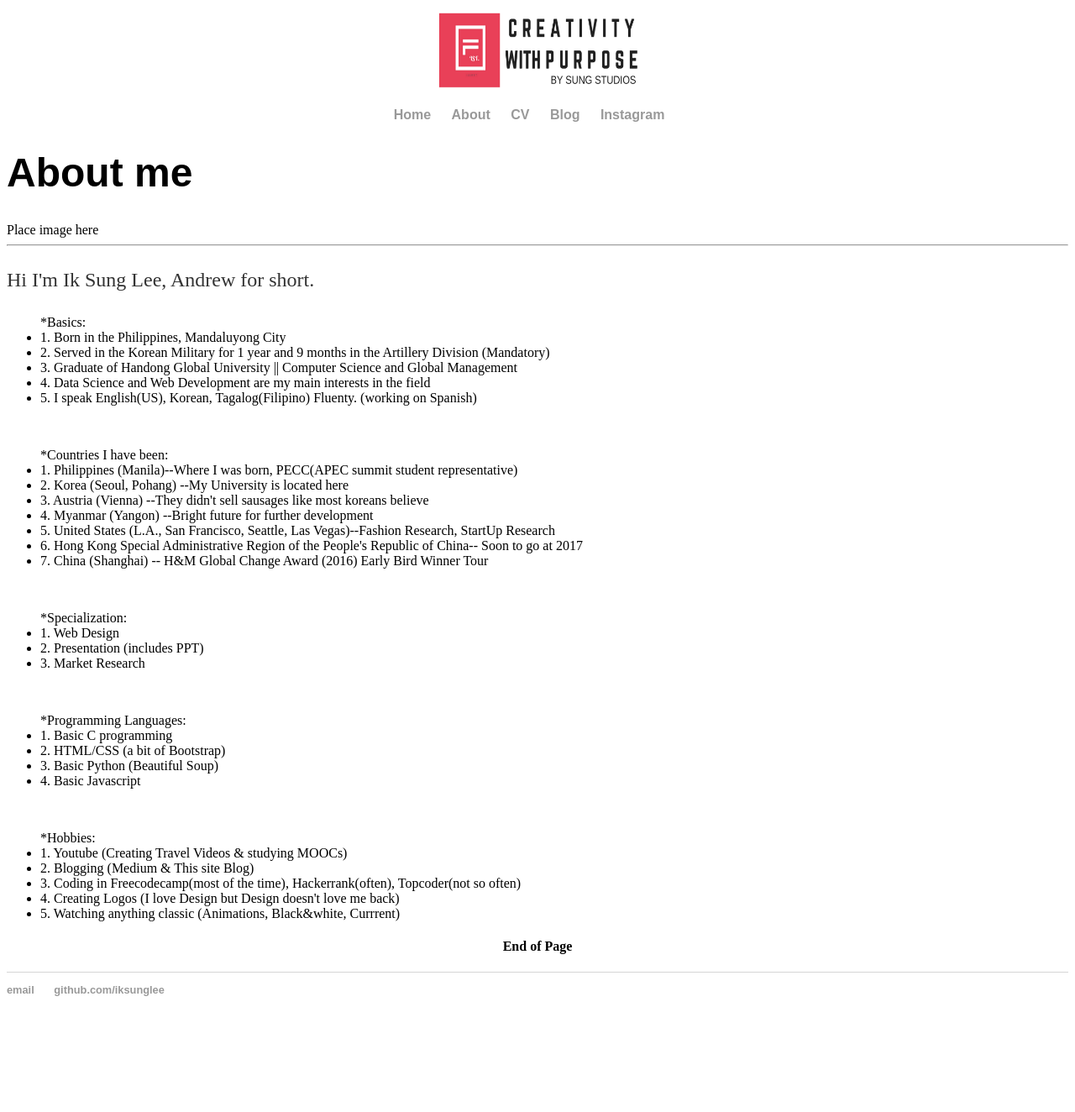
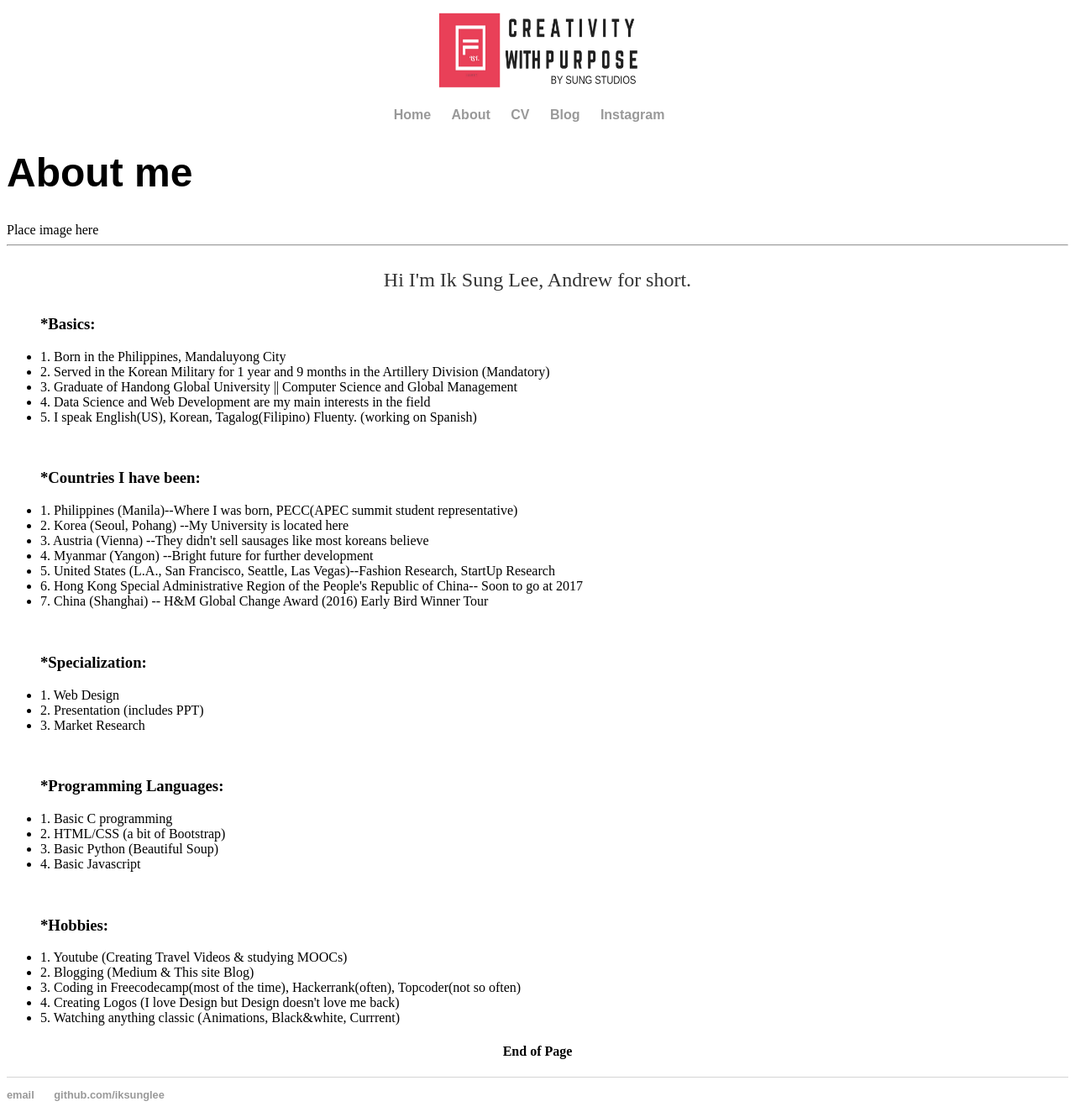
Before and after one commit to iksunglee/iksunglee.github.io, a Jekyll site: the page built from about/index.html, in a window 1280 px wide. Shown: the whole page at 84% size. Built offline with Jekyll 4.4.1, drawn with Linux system fonts in a browser that asks for light colours; before the commit the page ends 1199 px from its top, so only the background shows below that.

Commit message:
Update index.html
editing a bit of html styling

```diff
--- a/about/index.html
+++ b/about/index.html
@@ -4,12 +4,13 @@ title: iksunglee | about
 ---
 
 <div class="blurb">
-	<h1> About me </h1>
+	<h1><strong> About me </strong> </h1>
 	Place image here
 	<hr>
+	<center>
 	<p>Hi I'm Ik Sung Lee, Andrew for short.</p>
-
-	<ul>*Basics:
+	</center>
+	<ul><h3><b>*Basics:</b></h3>
 		<li>1. Born in the Philippines, Mandaluyong City </li>
 	 <li>2. Served in the Korean Military for 1 year and 9 months in the Artillery Division (Mandatory) </li>
 		<li>3. Graduate of Handong Global University || Computer Science and Global Management</li>
@@ -17,7 +18,7 @@ title: iksunglee | about
 		<li>5. I speak English(US), Korean, Tagalog(Filipino) Fluenty. (working on Spanish) </li>
 	</ul>
 	<br>
-	<ul>*Countries I have been:
+	<ul><h3><b>*Countries I have been:</b></h3>
 		<li>1. Philippines (Manila)--Where I was born, PECC(APEC summit student representative) </li>
 		<li>2. Korea (Seoul, Pohang) --My University is located here </li>
 		<li>3. Austria (Vienna) --They didn't sell sausages like most koreans believe </li>
@@ -27,20 +28,20 @@ title: iksunglee | about
 		<li>7. China (Shanghai) -- H&amp;M Global Change Award (2016) Early Bird Winner Tour </li>
 	</ul>
 	<br>
-	<ul>*Specialization:
+	<ul><h3><b>*Specialization:</b></h3>
 		<li>1. Web Design </li>
 		<li>2. Presentation (includes PPT) </li>
 		<li>3. Market Research </li>
 	</ul>
 	<br>
-	<ul>*Programming Languages:
+	<ul><h3><b>*Programming Languages:</b></h3>
 		<li>1. Basic C programming </li>
 		<li>2. HTML/CSS (a bit of Bootstrap) </li>
 		<li>3. Basic Python (Beautiful Soup) </li>
 		<li>4. Basic Javascript </li>
 	</ul>
 	<br>
-	<ul>*Hobbies:
+	<ul><h3><b>*Hobbies:</b></h3>
 		<li>1. Youtube (Creating Travel Videos &amp; studying MOOCs) </li>
 		<li>2. Blogging (Medium &amp; This site Blog) </li>
 		<li>3. Coding in Freecodecamp(most of the time), Hackerrank(often), Topcoder(not so often) </li>
```
